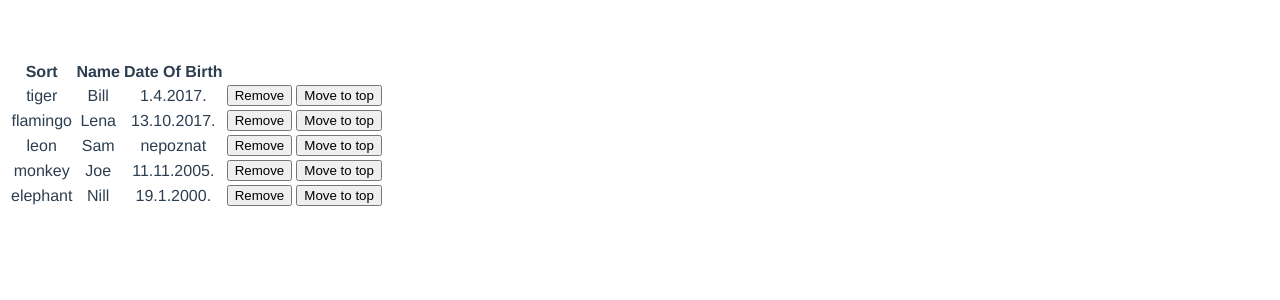
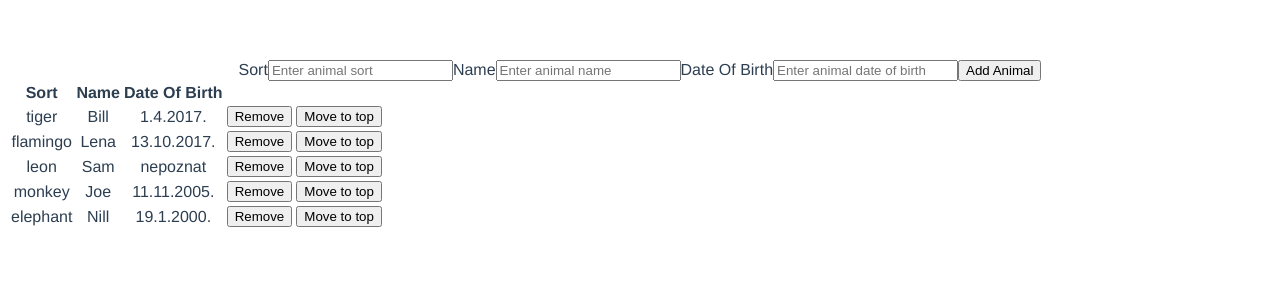
Before and after one commit to brankaDakic10/vue_zoo, a Vue app: page / in a window 1280 px wide. Shown: the top 300 px of the page. Built offline with nearby package versions, Linux system fonts and the light colour scheme.

Commit message:
Finished 5.task

```diff
--- a/src/components/AnimalList.vue
+++ b/src/components/AnimalList.vue
@@ -1,5 +1,16 @@
 <template>
   <div>
+   <form @submit.prevent='addAnimal'>
+      <label>Sort</label>
+      <input v-model='newAnimal.sort' type='text' placeholder='Enter animal sort'>
+      <label>Name</label>
+      <input v-model='newAnimal.name'type='text' placeholder='Enter animal name'>
+      <label>Date Of Birth</label>
+      <input v-model='newAnimal.dateOfBirth' type='text' placeholder='Enter animal date of birth'>
+      <button type='submit'>Add Animal</button>
+  </form>
+
+
    <table>
   <thead>
     <th>Sort</th>
@@ -42,6 +53,13 @@ export default {
      {sort:'monkey',name:'Joe',dateOfBirth:'11.11.2005.'},
      {sort:'elephant',name:'Nill',dateOfBirth:'19.1.2000.'}
    ]
+   ,
+   newAnimal:{
+       sort:'',
+       name:'',
+       dateOfBirth:''
+
+      }
 
 
   }
@@ -57,9 +75,12 @@ export default {
 
       this.animals.splice(this.animals.indexOf(animal),1);
       this.animals.unshift(animal);
+  },
+  addAnimal(){
+       this.animals.push(this.newAnimal);
+       this.newAnimal={}
 
-
-     }
+    },
 
 
 
```
